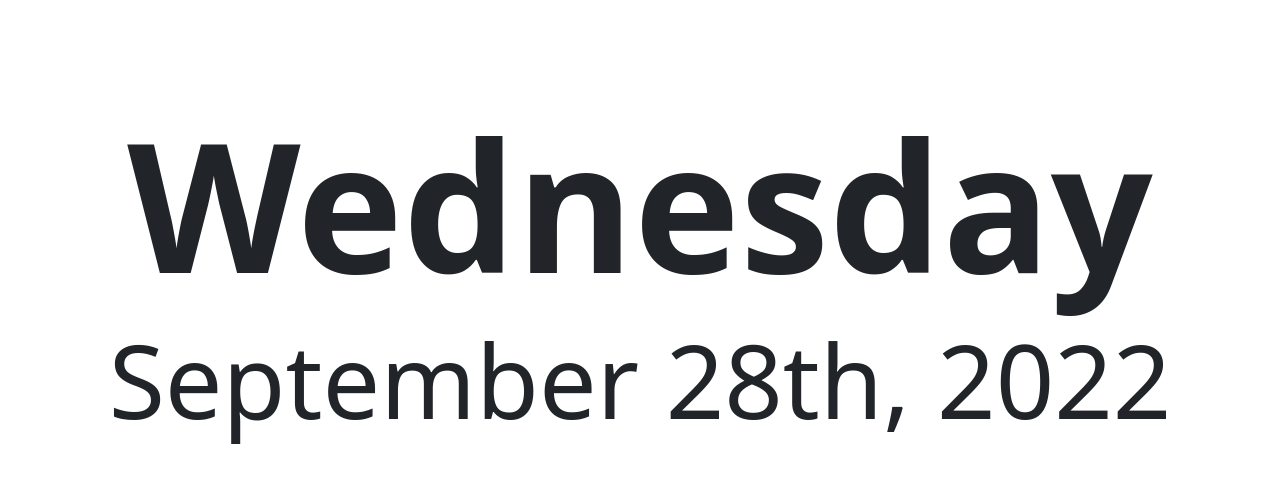
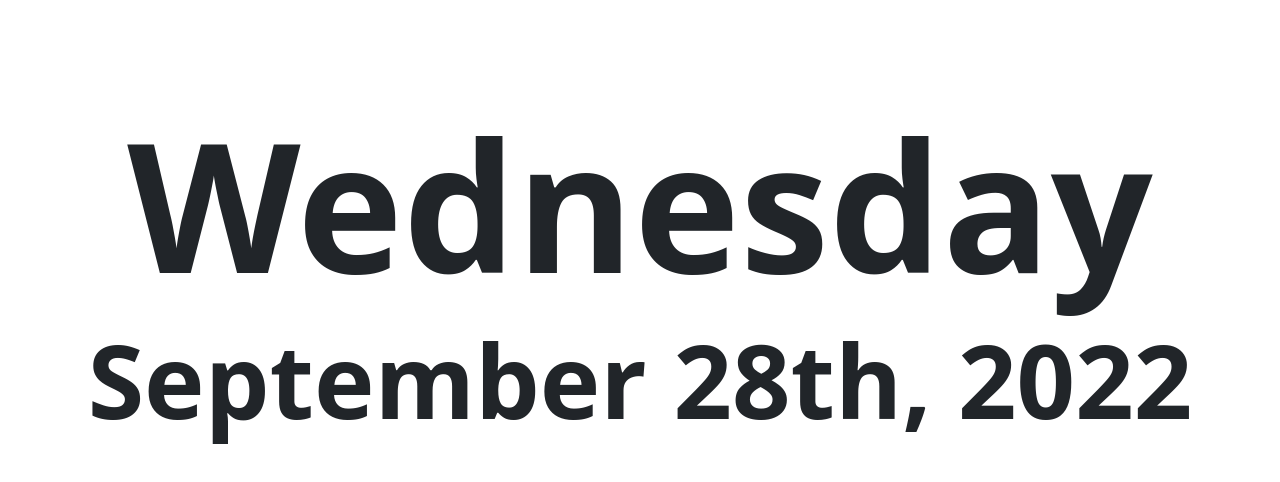
Before and after one commit to diegorod/whatdayisit, a plain HTML site: page index.html in a window 1280 px wide. Drawn offline with nearby package versions, Linux system fonts and the light colour scheme.

Commit message:
bold date

```diff
--- a/index.html
+++ b/index.html
@@ -11,7 +11,7 @@
 <body>
     <div class="px-4 py-5 my-5 text-center">
         <h1 id="dayOfWeek" class="display-5 fw-bold" style="font-size: 14vw;"></h1>
-        <h1 id="dayOfMonth" class="display-5" style="font-size: 8vw;"></h1>
+        <h1 id="dayOfMonth" class="display-5 fw-bold" style="font-size: 8vw;"></h1>
     </div>
 </body>
 <script src="https://cdn.jsdelivr.net/npm/bootstrap@5.2.1/dist/js/bootstrap.bundle.min.js" integrity="sha384-u1OknCvxWvY5kfmNBILK2hRnQC3Pr17a+RTT6rIHI7NnikvbZlHgTPOOmMi466C8" crossorigin="anonymous"></script>
```
